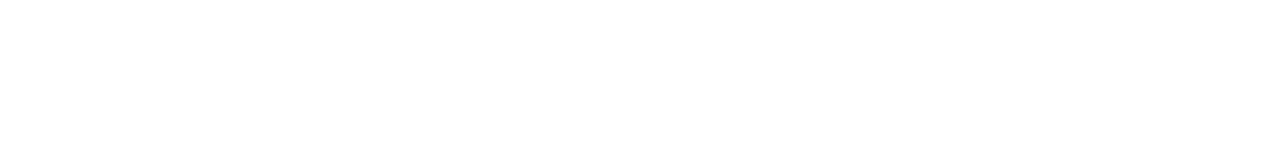
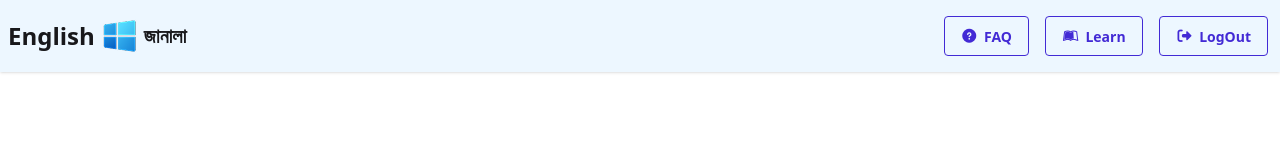
Before and after one commit to ashraf03/english-janala-project, a plain HTML site: page index.html in a window 1280 px wide. Drawn offline with nearby package versions, Linux system fonts and the light colour scheme.

Commit message:
feat: add navbar to header

```diff
--- a/index.html
+++ b/index.html
@@ -1,5 +1,6 @@
 <!DOCTYPE html>
 <html lang="en">
+
 <head>
     <meta charset="UTF-8">
     <meta name="viewport" content="width=device-width, initial-scale=1.0">
@@ -7,12 +8,16 @@
     <title>English Janala | Best Platform for learning English</title>
     <link rel="shortcut icon" href="./assets/logo.png" type="image/x-icon">
     <!-- font awesome -->
-    <link rel="stylesheet" href="https://cdnjs.cloudflare.com/ajax/libs/font-awesome/7.0.1/css/all.min.css" integrity="sha512-2SwdPD6INVrV/lHTZbO2nodKhrnDdJK9/kg2XD1r9uGqPo1cUbujc+IYdlYdEErWNu69gVcYgdxlmVmzTWnetw==" crossorigin="anonymous" referrerpolicy="no-referrer" />
+    <link rel="stylesheet" href="https://cdnjs.cloudflare.com/ajax/libs/font-awesome/7.0.1/css/all.min.css"
+        integrity="sha512-2SwdPD6INVrV/lHTZbO2nodKhrnDdJK9/kg2XD1r9uGqPo1cUbujc+IYdlYdEErWNu69gVcYgdxlmVmzTWnetw=="
+        crossorigin="anonymous" referrerpolicy="no-referrer" />
 
     <!-- font integration -->
-     <link rel="preconnect" href="https://fonts.googleapis.com">
+    <link rel="preconnect" href="https://fonts.googleapis.com">
     <link rel="preconnect" href="https://fonts.gstatic.com" crossorigin>
-    <link href="https://fonts.googleapis.com/css2?family=Hind+Siliguri:wght@300;400;500;600;700&family=Manrope:wght@200..800&family=Poppins:ital,wght@0,100;0,200;0,300;0,400;0,500;0,600;0,700;0,800;0,900;1,100;1,200;1,300;1,400;1,500;1,600;1,700;1,800;1,900&family=Work+Sans:ital,wght@0,100..900;1,100..900&display=swap" rel="stylesheet">
+    <link
+        href="https://fonts.googleapis.com/css2?family=Hind+Siliguri:wght@300;400;500;600;700&family=Manrope:wght@200..800&family=Poppins:ital,wght@0,100;0,200;0,300;0,400;0,500;0,600;0,700;0,800;0,900;1,100;1,200;1,300;1,400;1,500;1,600;1,700;1,800;1,900&family=Work+Sans:ital,wght@0,100..900;1,100..900&display=swap"
+        rel="stylesheet">
 
     <!-- tailwind + daisyui -->
     <link href="https://cdn.jsdelivr.net/npm/daisyui@5" rel="stylesheet" type="text/css" />
@@ -21,8 +26,42 @@
     <!-- stylesheet -->
     <link rel="stylesheet" href="style/style.css">
 </head>
+
 <body>
-
+    <header>
+        <div class="navbar bg-base-100 shadow-sm bg-[rgba(186,222,255,0.26)]">
+            <div class="navbar-start">
+                <div class="dropdown">
+                    <div tabindex="0" role="button" class="btn btn-ghost lg:hidden">
+                        <svg xmlns="http://www.w3.org/2000/svg" class="h-5 w-5" fill="none" viewBox="0 0 24 24"
+                            stroke="currentColor">
+                            <path stroke-linecap="round" stroke-linejoin="round" stroke-width="2"
+                                d="M4 6h16M4 12h8m-8 6h16" />
+                        </svg>
+                    </div>
+                    <ul tabindex="-1"
+                        class="menu menu-sm dropdown-content bg-base-100 rounded-box z-1 mt-3 w-52 p-2 shadow">
+                        <li><a><i class="fa-solid fa-circle-question"></i>FAQ</a></li>
+                        <li><a><i class="fa-brands fa-leanpub"></i>Learn</a></li>
+                        <li><a><i class="fa-solid fa-right-from-bracket"></i>LogOut</a></li>
+                    </ul>
+                </div>
+                <a class="flex items-center gap-1 justify-between">
+                    <span class="text-2xl font-bold">English</span>
+                    <img src="./assets/logo.png" alt="">
+                    <span class="text-xl font-semibold">জানালা</span>
+                </a>
+            </div>
+            <div class="navbar-end hidden lg:flex">
+                <ul class="menu menu-horizontal px-1 gap-4">
+                    <li><a class="btn btn-outline btn-primary"><i class="fa-solid fa-circle-question"></i>FAQ</a></li>
+                    <li><a class="btn btn-outline btn-primary"><i class="fa-brands fa-leanpub"></i>Learn</a></li>
+                    <li><a class="btn btn-outline btn-primary"><i class="fa-solid fa-right-from-bracket"></i>LogOut</a></li>
+                </ul>
+            </div>
+        </div>
+    </header>
     <script src="./script/index.js"></script>
 </body>
+
 </html>
```
